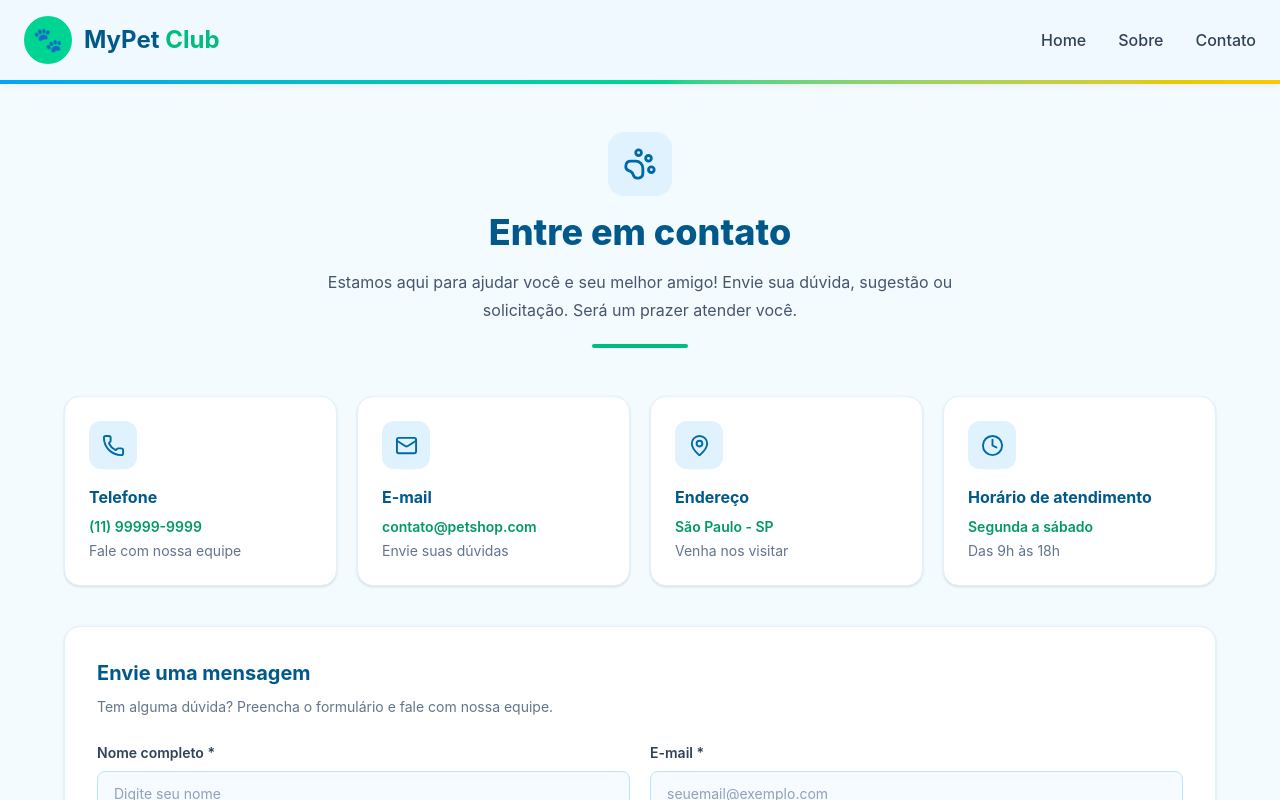
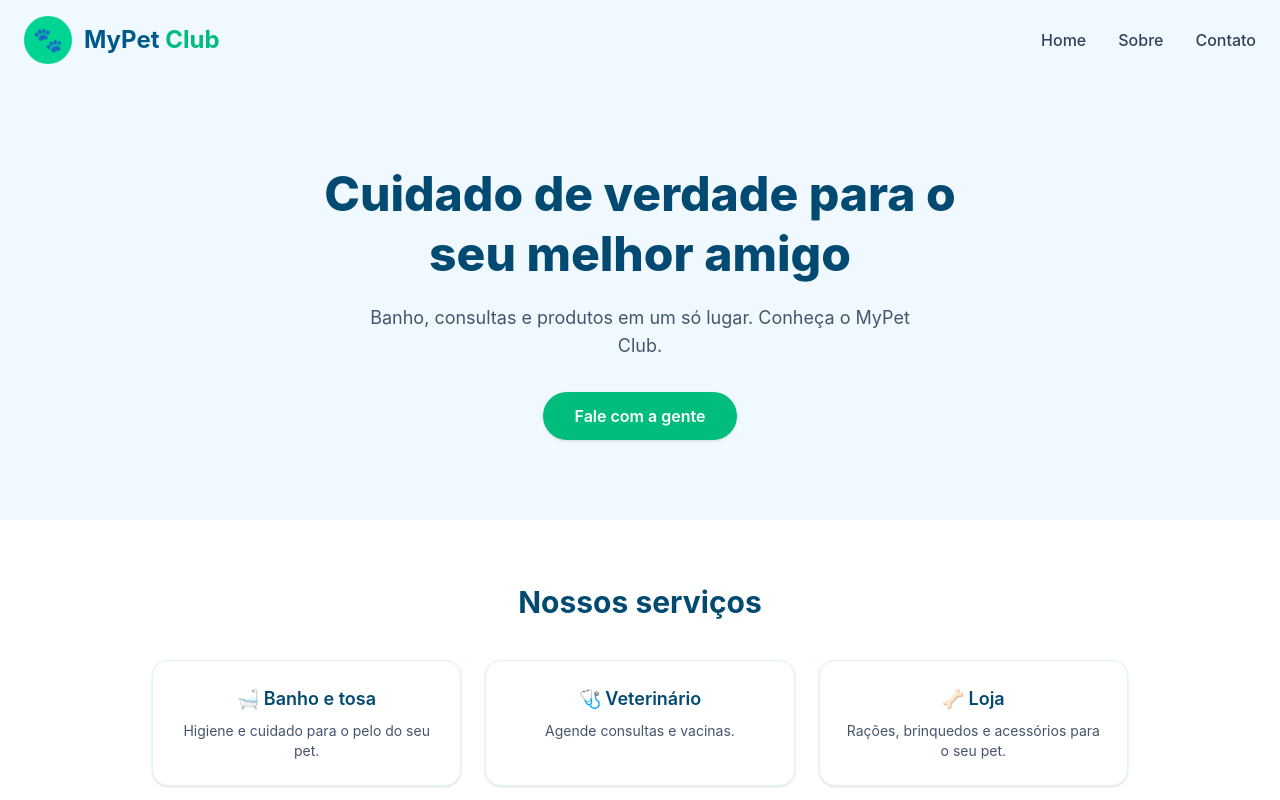
Before and after one commit to CHP-Front-End/CHP-II, a React (Vite) app: page / in a window 1280 px wide. Before the commit this address led to /contato. Shown: the top 800 px of the page. Built offline with nearby package versions, Linux system fonts and the light colour scheme.

Commit message:
fix: corrige rota na página Home

```diff
--- a/src/App.jsx
+++ b/src/App.jsx
@@ -10,7 +10,7 @@ const App = () => {
       <Header />
 
       <Routes>
-        <Route path="/" element={<Navigate to="/contato" replace />} />
+        <Route path="/" element={<Home />} />
         <Route path="/contato" element={<Contato />} />
         <Route path="/sobre" element={<Sobre />} />
       </Routes>
--- a/src/components/Header.jsx
+++ b/src/components/Header.jsx
@@ -61,7 +61,7 @@ export default function Header() {
         </nav>
       )}
 
-      <div className="h-1 w-full bg-gradient-to-r from-sky-500 via-emerald-400 to-yellow-400" />
+      <div className="h-1 w-full bg-gradient-to from-sky-500 via-emerald-400 to-yellow-400" />
     </header>
   );
 }
```
Also changed, not shown: src/pages/Contato.jsx (+0 -7 lines), package.json (indentation only), 1 other file (tests, documents, lock files or other folders).
